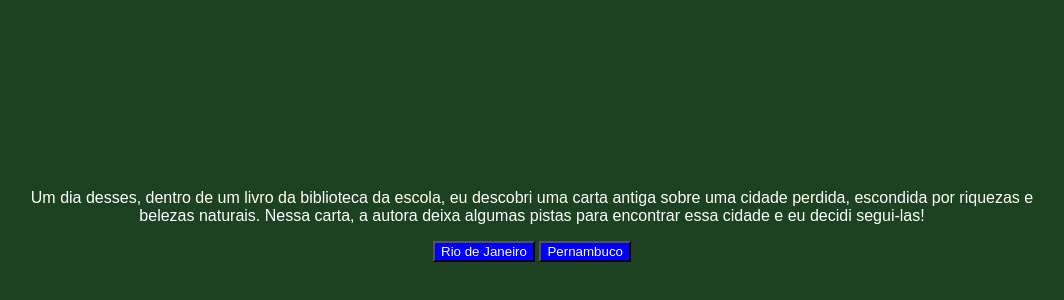
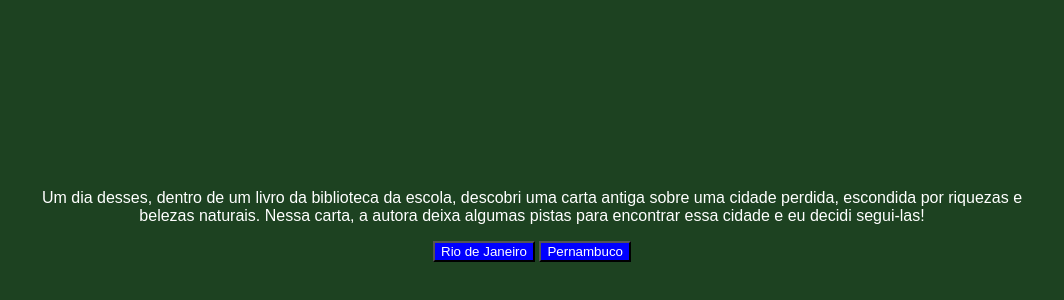
Before and after one commit to tiagogomesap/projeto2-alura, a plain HTML site: page index.html in a window 1280 px wide. Shown: the part 50-350 px from the top of the page, without its empty margins (108-1172 px from the left). Drawn offline with Linux system fonts and the light colour scheme; a web font is replaced by a local one.

Commit message:
Update index.html

```diff
--- a/index.html
+++ b/index.html
@@ -7,13 +7,13 @@
     <link rel="preconnect" href="https://fonts.googleapis.com">
     <link rel="preconnect" href="https://fonts.gstatic.com" crossorigin>
     <link href="https://fonts.googleapis.com/css2?family=Bai+Jamjuree:ital,wght@0,200;0,300;0,400;0,500;0,600;0,700;1,200;1,300;1,400;1,500;1,600;1,700&display=swap" rel="stylesheet">
-    <title>Em busca da cidade perdida</title>
+    <title>Descoberta da cidade perdida</title>
 </head>
 <body>
     <main>
         <div class="passo ativo" id="passo-0">
             <img src="img/cenario-passo0.png" alt="">
-            <p>Um dia desses, dentro de um livro da biblioteca da escola, eu descobri uma carta antiga sobre uma cidade perdida, escondida por riquezas e belezas naturais. Nessa carta, a autora deixa algumas pistas para encontrar essa cidade e eu decidi segui-las!</p>
+            <p>Um dia desses, dentro de um livro da biblioteca da escola, descobri uma carta antiga sobre uma cidade perdida, escondida por riquezas e belezas naturais. Nessa carta, a autora deixa algumas pistas para encontrar essa cidade e eu decidi segui-las!</p>
             <button class="btn-proximo" data-proximo="1">Rio de Janeiro</button>
             <button class="btn-proximo" data-proximo="2">Pernambuco</button>
         </div>
```
